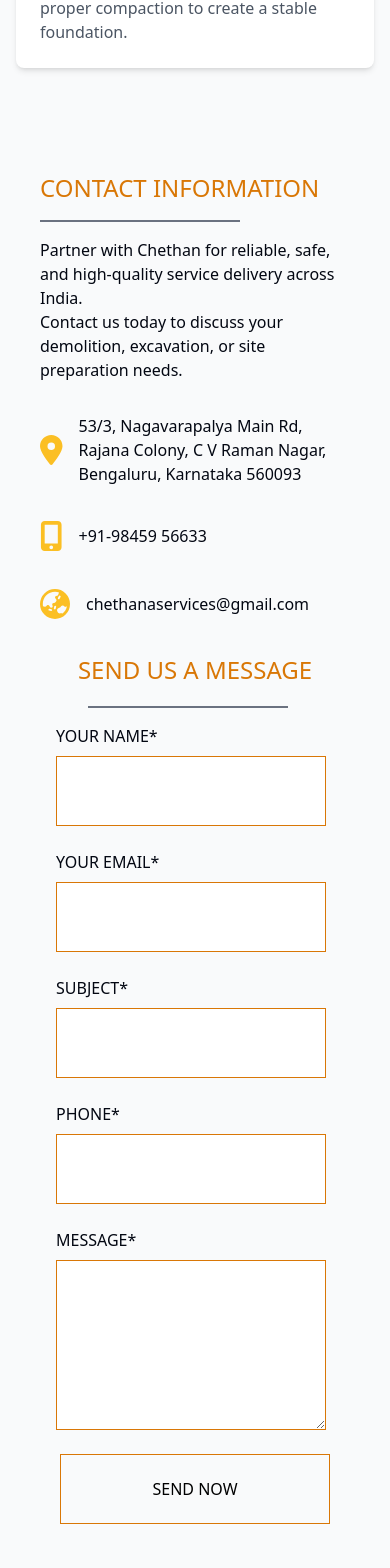
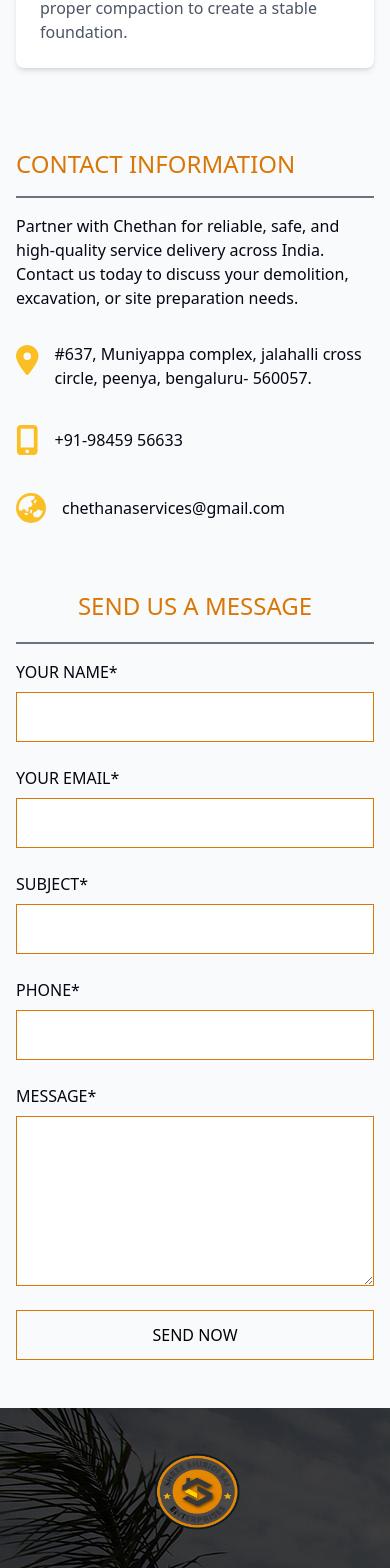
Before and after one commit to ag9731/Shree-Siddhi-Sai-Enterprises-, a React (Create React App) app: page /siteprep in a window 390 px wide. Shown: the part 2760-4328 px from the top of the page. Built offline with nearby package versions, Linux system fonts and the light colour scheme.

Commit message:
second commit

```diff
--- a/src/components/Contact/ContactBody.jsx
+++ b/src/components/Contact/ContactBody.jsx
@@ -1,99 +1,165 @@
-import { faGlobeAsia, faMapMarkerAlt, faMobileAlt } from '@fortawesome/free-solid-svg-icons';
-import { FontAwesomeIcon } from '@fortawesome/react-fontawesome';
-import React from 'react';
-import contact from "../../assets/serviceContact.webp"
+import React from "react";
+import { FontAwesomeIcon } from "@fortawesome/react-fontawesome";
+import {
+  faGlobeAsia,
+  faMapMarkerAlt,
+  faMobileAlt,
+} from "@fortawesome/free-solid-svg-icons";
+
 const ContactBody = () => {
   return (
-    <section className=" p-10">
+    <section className="p-4 sm:p-6 md:p-10">
       <div className="container mx-auto">
-        <div className="pb-16">
+        <div className="pb-8 md:pb-16">
           <div className="text-left mb-8">
-            <h2 className="text-2xl md:text-4xl font-light mb-4 text-amber-600">CONTACT INFORMATION</h2>
-            <div className='w-[200px] h-[2px] md:w-[500px] md:h-[1px] bg-gray-500'></div>
-            <p className="text-gray-950 mt-4 ">
-              Partner with Chethan for reliable, safe, and high-quality service delivery across India.
+            <h2 className="text-2xl md:text-4xl font-light mb-4 text-amber-600">
+              CONTACT INFORMATION
+            </h2>
+            <div className="w-full h-[2px] md:h-[1px] bg-gray-500 max-w-[500px]"></div>
+            <p className="text-gray-950 mt-4">
+              Partner with Chethan for reliable, safe, and high-quality service
+              delivery across India.
             </p>
-            <p className='text-gray-950 '>
-            Contact us today
-            to discuss your demolition, excavation, or site preparation needs.
+            <p className="text-gray-950">
+              Contact us today to discuss your demolition, excavation, or site
+              preparation needs.
             </p>
           </div>
-          {/* <img src={contact} className='h-[300px] my-6'/> */}
+
           <div className="flex flex-col lg:flex-row lg:space-x-8">
             <div className="flex-1 lg:w-1/2 mb-8 lg:mb-0">
-              <div className="flex items-center mb-8">
+              <div className="flex items-start mb-8">
                 <div className="text-3xl text-gray-950 mr-4">
-                  <FontAwesomeIcon className='text-amber-400' icon={faMapMarkerAlt} />
+                  <FontAwesomeIcon
+                    className="text-amber-400"
+                    icon={faMapMarkerAlt}
+                  />
                 </div>
                 <div>
-                  <p className="text-gray-950">53/3, Nagavarapalya Main Rd, Rajana Colony, C V Raman Nagar, Bengaluru, Karnataka 560093</p>
+                  <p className="text-gray-950">
+                    #637, Muniyappa complex, jalahalli cross circle, peenya,
+                    bengaluru- 560057.
+                  </p>
                 </div>
               </div>
               <div className="flex items-center mb-8">
                 <div className="text-3xl text-gray-950 mr-4">
-                  <FontAwesomeIcon className='text-amber-400' icon={faMobileAlt} />
+                  <FontAwesomeIcon
+                    className="text-amber-400"
+                    icon={faMobileAlt}
+                  />
                 </div>
                 <div>
-                  <p className="text-gray-950"><a href="tel:+00124568365987" className="hover:underline">+91-98459 56633</a></p>
+                  <p className="text-gray-950">
+                    <a href="tel:+919845956633" className="hover:underline">
+                      +91-98459 56633
+                    </a>
+                  </p>
                 </div>
               </div>
               <div className="flex items-center">
                 <div className="text-3xl text-gray-950 mr-4">
-                  <FontAwesomeIcon className='text-amber-400' icon={faGlobeAsia} />
+                  <FontAwesomeIcon
+                    className="text-amber-400"
+                    icon={faGlobeAsia}
+                  />
                 </div>
                 <div>
-                  <p className="text-gray-950"><a href="mailto:infor@example.com" className="hover:underline">chethanaservices@gmail.com</a></p>
-                  {/* <p className="text-gray-950"><a href="http://www.example.com" className="hover:underline" target="_blank" rel="noopener noreferrer">www.example.com</a></p> */}
+                  <p className="text-gray-950">
+                    <a
+                      href="mailto:chethanaservices@gmail.com"
+                      className="hover:underline"
+                    >
+                      chethanaservices@gmail.com
+                    </a>
+                  </p>
                 </div>
               </div>
             </div>
-            <div className="flex-1 lg:w-1/2 md:-my-[300px] lg:-my-[160px]">
-              <h2 className="text-2xl md:text-4xl font-light text-center mb-5 text-amber-600">SEND US A MESSAGE</h2>
-              <div className='w-[200px] h-[2px] md:w-[500px] md:h-[1px] bg-gray-500 mx-12 my-4'></div>
-              <div className="max-w-xl mx-4 md:mx-auto md:h-[570px]">
-                <form id="contact-form" action="https://whizthemes.com/nazmul/php/mail.php" method="post">
+
+            <div className="flex-1 lg:w-1/2 mt-8 lg:mt-0">
+              <h2 className="text-2xl md:text-4xl font-light text-center mb-5 text-amber-600">
+                SEND US A MESSAGE
+              </h2>
+              <div className="w-full h-[2px] md:h-[1px] bg-gray-500 max-w-[500px] mx-auto my-4"></div>
+              <div className="max-w-xl mx-auto">
+                <form
+                  id="contact-form"
+                  action="https://whizthemes.com/nazmul/php/mail.php"
+                  method="post"
+                  className="space-y-6"
+                >
                   <div className="grid grid-cols-1 md:grid-cols-2 gap-6">
                     <div className="flex flex-col">
-                      <label className="mb-2 font-normal  text-gray-950">YOUR NAME*</label>
-                      <input type="text" name="name" className="border border-amber-600 p-2 w-[270px] h-[70px] rounded-none" />
+                      <label className="mb-2 font-normal text-gray-950">
+                        YOUR NAME*
+                      </label>
+                      <input
+                        type="text"
+                        name="name"
+                        className="border border-amber-600 p-2 w-full h-[50px] md:h-[70px]"
+                        required
+                      />
                     </div>
                     <div className="flex flex-col">
-                      <label className="mb-2 font-normal text-gray-950">YOUR EMAIL*</label>
-                      <input type="email" name="email" className="border border-amber-600 p-2
-                      w-[270px] h-[70px]  rounded-none" />
+                      <label className="mb-2 font-normal text-gray-950">
+                        YOUR EMAIL*
+                      </label>
+                      <input
+                        type="email"
+                        name="email"
+                        className="border border-amber-600 p-2 w-full h-[50px] md:h-[70px]"
+                        required
+                      />
                     </div>
                     <div className="flex flex-col">
-                      <label className="mb-2 font-normal text-gray-950">SUBJECT*</label>
-                      <input type="text" name="subject" className="border border-amber-600 p-2 w-[270px] h-[70px] rounded-none" />
+                      <label className="mb-2 font-normal text-gray-950">
+                        SUBJECT*
+                      </label>
+                      <input
+                        type="text"
+                        name="subject"
+                        className="border border-amber-600 p-2 w-full h-[50px] md:h-[70px]"
+                        required
+                      />
                     </div>
                     <div className="flex flex-col">
-                      <label className="mb-2 font-normal text-gray-950">PHONE*</label>
-                      <input type="number" name="subject" className="border border-amber-600 p-2 w-[270px] h-[70px] rounded-none" />
+                      <label className="mb-2 font-normal text-gray-950">
+                        PHONE*
+                      </label>
+                      <input
+                        type="tel"
+                        name="phone"
+                        className="border border-amber-600 p-2 w-full h-[50px] md:h-[70px]"
+                        required
+                      />
                     </div>
-                    <div className="flex flex-col">
-                      <label className="mb-2 font-normal text-gray-950">MESSAGE*</label>
-                      <textarea name="message" className="border border-amber-600 p-2
-                      w-[270px] h-[170px] md:w-[570px] md:h-[70px] rounded-none" rows="6"></textarea>
-                    </div>
-
                   </div>
-
-                <div className="text-center my-2">
-                      <button type="submit" className="border border-amber-600 text-black
-                      py-2 px-4
-                     my-4 w-[270px] h-[70px] rounded-none hover:bg-amber-600 hover:text-white
-                      transition ease-in-out duration-300">SEND NOW</button>
-                    </div>
+                  <div className="flex flex-col">
+                    <label className="mb-2 font-normal text-gray-950">
+                      MESSAGE*
+                    </label>
+                    <textarea
+                      name="message"
+                      className="border border-amber-600 p-2 w-full h-[170px]"
+                      rows="6"
+                      required
+                    ></textarea>
+                  </div>
+                  <div className="text-center">
+                    <button
+                      type="submit"
+                      className="border border-amber-600 text-black py-2 px-4 w-full md:w-[270px] h-[50px] md:h-[70px] hover:bg-amber-600 hover:text-white transition ease-in-out duration-300"
+                    >
+                      SEND NOW
+                    </button>
+                  </div>
                 </form>
-                {/* <div className="form-output mt-4 text-center">
-                  <p className="form-message"></p>
-                </div> */}
               </div>
             </div>
           </div>
         </div>
       </div>
-
     </section>
   );
 };
--- a/src/components/Footer/Footer.jsx
+++ b/src/components/Footer/Footer.jsx
@@ -211,8 +211,8 @@
                       icon={faMapMarkerAlt}
                       className="text-amber-400 text-xl px-4"
                     />{" "}
-                    53/3, Nagavarapalya Main Rd, Rajana Colony, C V Raman Nagar,
-                    Bengaluru, Karnataka 560093
+                    #637, Muniyappa complex, jalahalli cross circle, peenya,
+                    bengaluru- 560057
                   </li>
                   <hr className="border-gray-700 mb-4" />
                   <h5 className="text-md text-center  md:text-center font-semibold mb-2">
```
